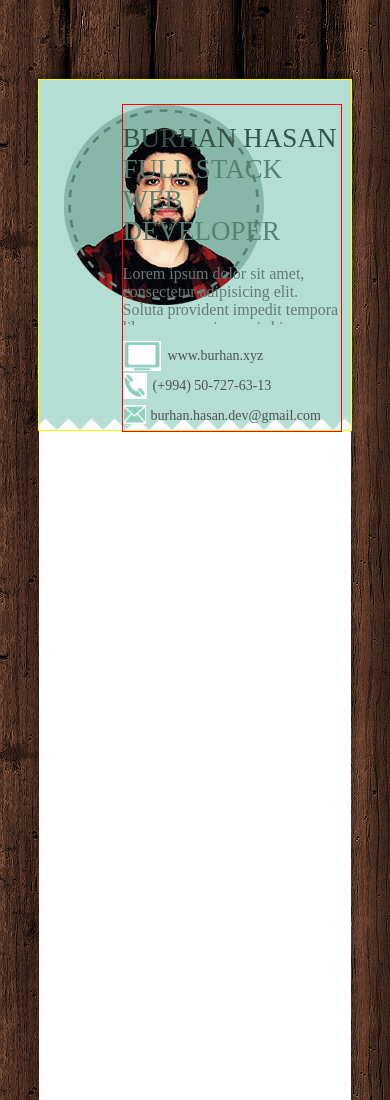
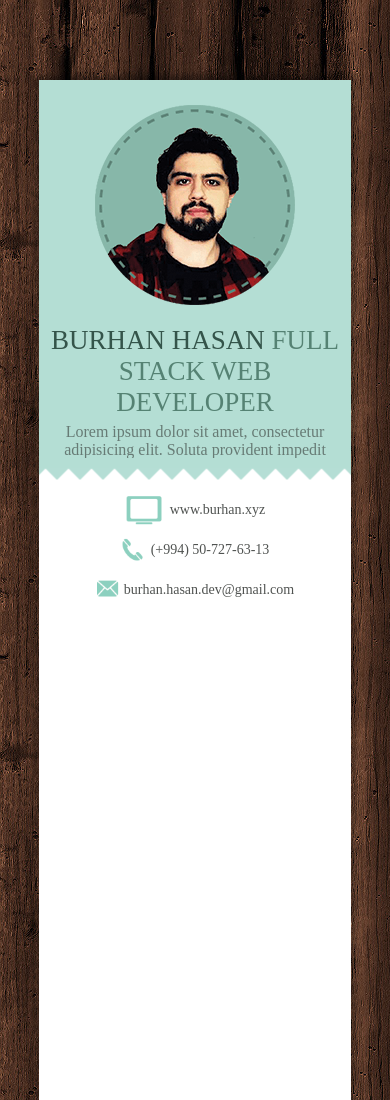
Before and after one commit to Burhan-Hasan/burhan-hasan.github.io, a plain HTML site: page index.html in a window 390 px wide. Shown: the top 1100 px of the page. Drawn offline with Linux system fonts and the light colour scheme.

Commit message:
Bug fixes and adaptiving

```diff
--- a/index.html
+++ b/index.html
@@ -19,13 +19,13 @@
                     Lorem ipsum dolor sit amet, consectetur adipisicing elit. Soluta provident impedit tempora libero quas quis omnis hic voluptatem
                     maiores veritatis! Voluptatum temporibus.
                 </p>
-                <ul class='contact-info'>
-                    <li><i></i> <a href="#" target="_blank">www.burhan.xyz</a></li>
-                    <li><i></i> (+994) 50-727-63-13</li>
-                    <li><i></i> burhan.hasan.dev@gmail.com</li>
-                </ul>
             </div>
         </div>
+        <ul class='contact-info'>
+            <li><i></i> <a href="#" target="_blank">www.burhan.xyz</a></li>
+            <li><i></i> (+994) 50-727-63-13</li>
+            <li><i></i> burhan.hasan.dev@gmail.com</li>
+        </ul>
     </div>
 </body>
 
--- a/styles/adaptive.less
+++ b/styles/adaptive.less
@@ -1,26 +1,68 @@
 @media screen and (max-width:1200px) {
     #header {
         height: 150px;
-         .main-info{
-             top: 25px;
-         }
+        .main-info {
+            margin-left: 240px;
+            top: 35px;
+        }
     }
     #person {
         position: absolute;
         top: 25px;
         left: 25px;
     }
+    .contact-info {
+        margin-left: 240px;
+        li {
+            margin-right: 15px;
+        }
+    }
 }
+
 @media screen and (max-width:1024px) {
     #header {
-        height: 350px;
-         .main-info{
-             top: 25px;
-         }
+        min-height: 350px;
+        .main-info {
+            margin-top: 0px;
+            position: relative;
+            float: none;
+            width: 100%;
+            left: 0;
+            right: 0;
+            text-align: center;
+            max-width: none;
+            margin-left: 0;
+        }
+    }
+    .contact-info {
+        margin-left: 0;
+        text-align: center;
+        li {
+            margin: 0 8px;
+        }
     }
     #person {
-        position: absolute;
-        top: 25px;
-        left: 25px;
+        position: relative;
+        margin: 0 auto;
+        width: 200px;
+        display: block;
+        left: 0;
     }
 }
+@media screen and (max-width:666px) {
+    #header {
+        min-height: 400px;
+    }
+    .contact-info {
+        li {
+            margin-bottom: 10px;
+        }
+    }
+    #person {
+        position: relative;
+        margin: 0 auto;
+        width: 200px;
+        display: block;
+        left: 0;
+    }
+}
--- a/styles/app.less
+++ b/styles/app.less
@@ -1,6 +1,7 @@
-*{
+* {
     transition: all .4s ease-in-out;
 }
+
 body {
     padding: 0;
     margin: 0;
@@ -21,7 +22,6 @@ body {
 }
 
 #header {
-    outline: 1px solid yellow;
     height: 215px;
     background-color: #B4DED4;
     background-image: url(../images/hor-repeat.png);
@@ -29,16 +29,17 @@ body {
     background-position: center bottom;
     position: relative;
     .main-info {
-        outline: 1px solid red;
         width: 70%;
         max-width: 660px;
         position: relative;
-        top: 75px;
-        right: 10px;
-        float: right;
+        top: 95px;
+        margin: 15px 0 0 280px;
         color: #677b75;
+        padding: 5px;
+        box-sizing: border-box;
         p {
-            height: 60px;
+            max-height: 35px;
+            margin: 5px 0;
             overflow: hidden;
         }
         h1 {
@@ -46,6 +47,7 @@ body {
             color: #34544a;
             text-transform: uppercase;
             font-weight: normal;
+            margin: 5px 0;
             span {
                 color: #558273;
             }
@@ -67,6 +69,7 @@ body {
     text-transform: lowercase;
     font-size: 14px;
     font-weight: 500;
+    margin: 15px 0 0 280px;
     li {
         display: inline-block;
         margin: 0 5px;
```
Also changed, not shown: styles/adaptive.css, styles/app.css.
